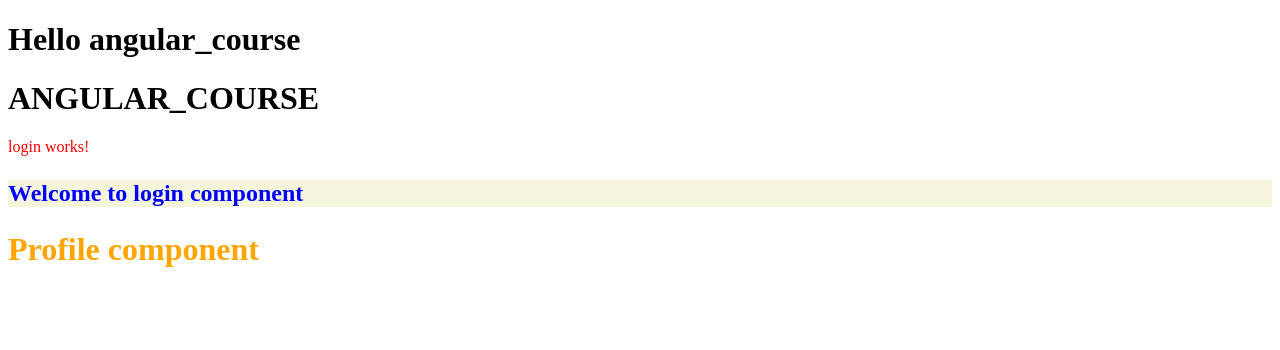
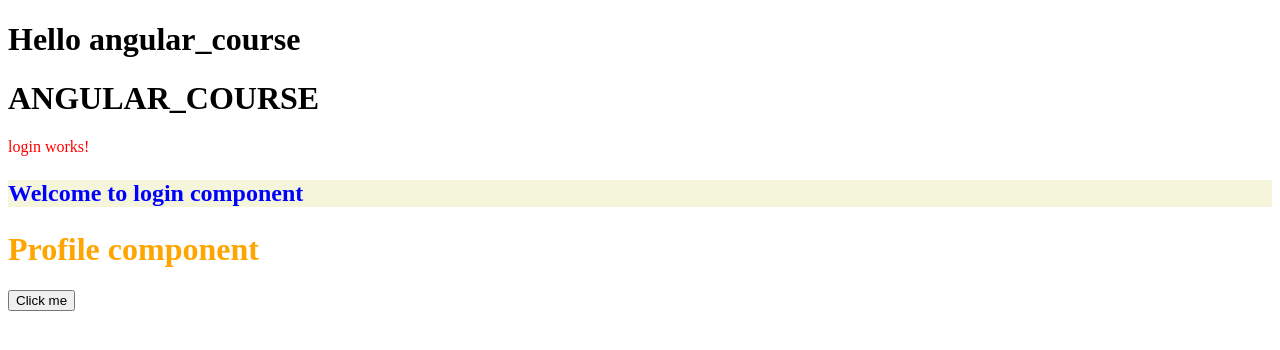
Before and after one commit to ShubhamDev021/Angular_Course, an Angular app: page / in a window 1280 px wide. Shown: the top 350 px of the page. Built offline with nearby package versions, Linux system fonts and the light colour scheme.

Commit message:
Click event

```diff
--- a/src/app/app.component.html
+++ b/src/app/app.component.html
@@ -4,3 +4,5 @@
 <login></login>
 
 <app-profile></app-profile>
+
+<button (click)="handleClickEvent()">Click me</button>
--- a/src/app/app.component.ts
+++ b/src/app/app.component.ts
@@ -11,4 +11,8 @@
 })
 export class AppComponent {
   title = 'angular_course';
+
+  handleClickEvent() {
+    console.log("Function called");
+  }
 }
```
